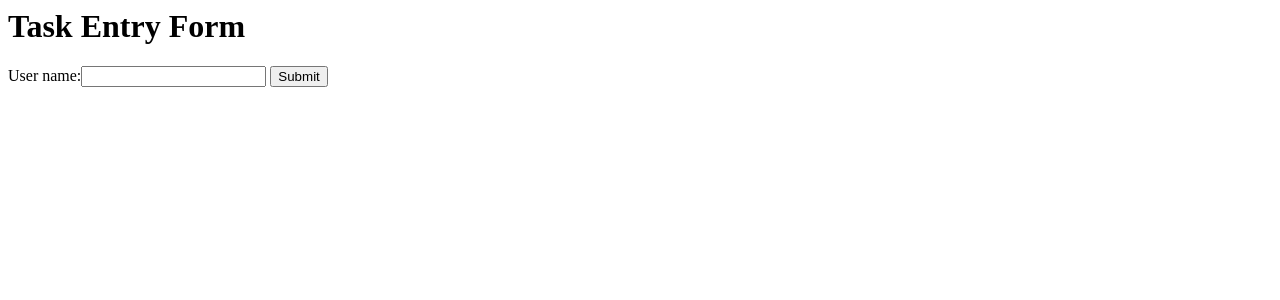
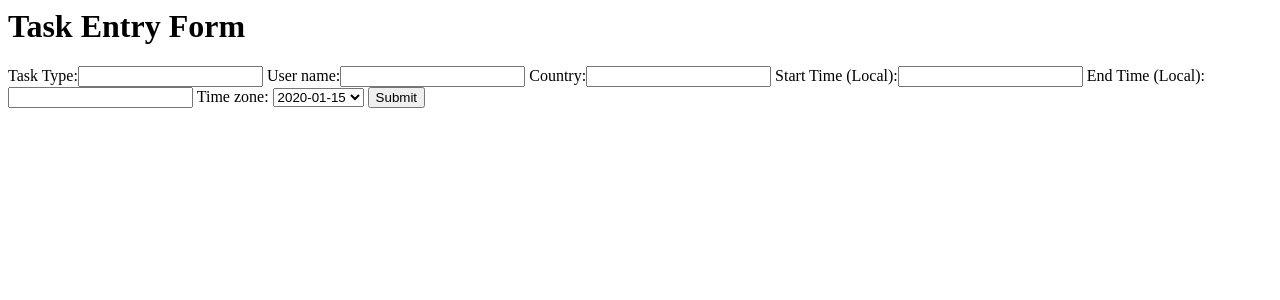
Before and after one commit to rahulc93/task_allocator, a Django app: template mysite/task/templates/task/task_entry.html in a window 1280 px wide. Shown: the top 300 px of the page. Run offline with Django 3.2, Linux system fonts and the light colour scheme; the template is opened without the code that fills it: values that come from a table or form of the project are taken from there, most other values are stand-ins (such as "Sample title", 1, 10 or a date in 2020).

Commit message:
Add TimeZone option in form

```diff
--- a/mysite/mysite/settings.py
+++ b/mysite/mysite/settings.py
@@ -88,7 +88,7 @@
 
 LANGUAGE_CODE = 'en-us'
 
-TIME_ZONE = 'UTC'
+TIME_ZONE = 'Asia/Kolkata'
 
 USE_I18N = True
 
--- a/mysite/task/forms.py
+++ b/mysite/task/forms.py
@@ -1,4 +1,8 @@
 from django import forms
 
 class TaskForm(forms.Form):
-    user_name = forms.CharField(label='User name', max_length=100)
+    task_type = forms.CharField( label = 'Task Type', max_length = 100 )
+    user_name = forms.CharField( label = 'User name', max_length = 100 )
+    country = forms.CharField( label = 'Country', max_length = 100 )
+    start_time = forms.DateTimeField( label = 'Start Time (Local)' )
+    end_time = forms.DateTimeField( label = 'End Time (Local)' )
--- a/mysite/task/models.py
+++ b/mysite/task/models.py
@@ -6,7 +6,10 @@
     task_type = models.CharField(max_length=200)
     user_name = models.CharField(max_length=200)
     country = models.CharField(max_length=200)
+    timezone = models.CharField(max_length=200)
+    local_time_zone = models.CharField(max_length=200)
     start_time = models.DateTimeField('Start time for task')
     end_time = models.DateTimeField('End time for task')
     start_time_utc = models.DateTimeField('Start time for task in UTC')
     end_time_utc = models.DateTimeField('End time for task in UTC')
+    status = models.DateTimeField('Status of the Task')
--- a/mysite/task/templates/task/task.html
+++ b/mysite/task/templates/task/task.html
@@ -6,8 +6,11 @@
         <th colspan = 2>Task Type</th>
         <th colspan = 2>User Name</th>
         <th colspan = 2>Country</th>
+        <th colspan = 2>TimeZone</th>
         <th colspan = 2>Start Time (local)</th>
         <th colspan = 2>End Time (local)</th>
+        <th colspan = 2>Start Time (UTC)</th>
+        <th colspan = 2>End Time (UTC)</th>
     </thead>
     {% for task in task_list %}
     <tr rowspan = 2>
@@ -15,8 +18,11 @@
         <td colspan = 2>{{ task.task_type }}</td>
         <td colspan = 2>{{ task.user_name }}</td>
         <td colspan = 2>{{ task.country }}</td>
+        <td colspan = 2>{{ task.timezone }}
         <td colspan = 2>{{ task.start_time }}</td>
         <td colspan = 2>{{ task.end_time }}</td>
+        <td colspan = 2>{{ task.start_time_utc }}</td>
+        <td colspan = 2>{{ task.end_time_utc }}</td>
     </tr>
     {% endfor %}
 </table>
--- a/mysite/task/templates/task/task_entry.html
+++ b/mysite/task/templates/task/task_entry.html
@@ -1,9 +1,18 @@
 <h1>Task Entry Form</h1>
+
+{% load tz %}
+{% get_current_timezone as TIME_ZONE %}
 
 {% if error_message %}<p><strong>{{ error_message }}</strong></p>{% endif %}
 
 <form action="/user_name/" method="post">
     {% csrf_token %}
     {{ form }}
+    <label for="timezone">Time zone:</label>
+    <select name="timezone">
+        {% for tz in timezones %}
+        <option value="{{ tz }}"{% if tz == TIME_ZONE %} selected="selected"{% endif %}>{{ tz }}</option>
+        {% endfor %}
+    </select>
     <input type="submit" value="Submit" />
 </form>
```
Also changed, not shown: mysite/task/views.py (+38 -3 lines), 5 other files.
